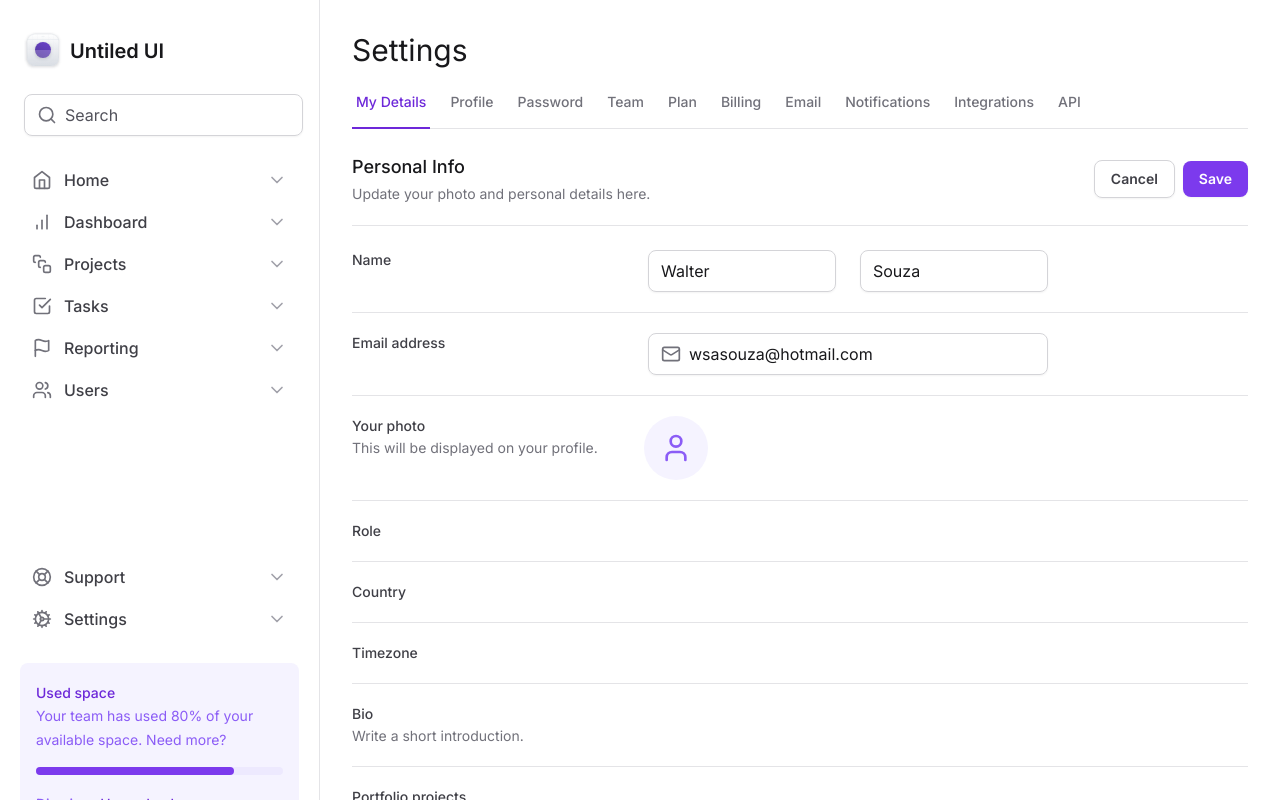
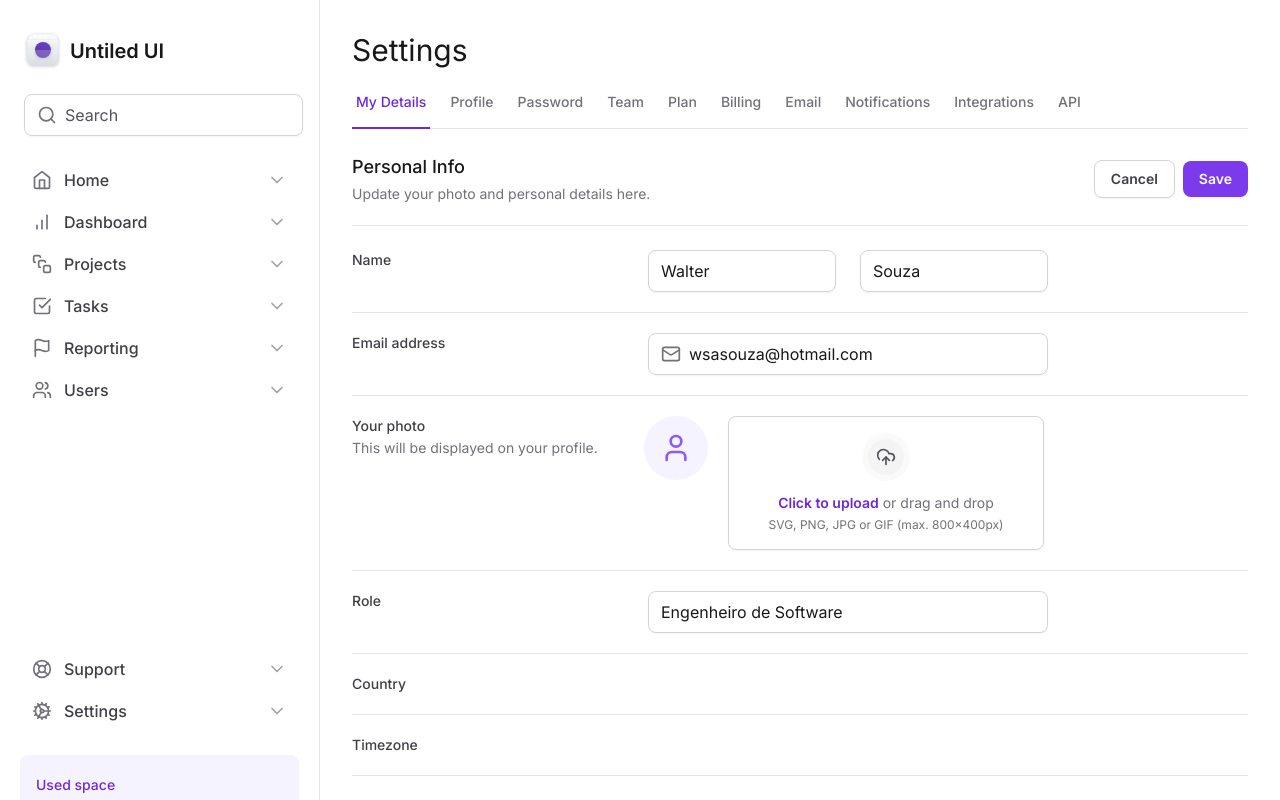
Before and after one commit to wsasouza/tailwind-tests, a Next.js app: page / in a window 1280 px wide. Shown: the top 800 px of the page. Built offline with nearby package versions, Linux system fonts and the light colour scheme.

Commit message:
Feat: Update Input File

```diff
--- a/src/app/page.tsx
+++ b/src/app/page.tsx
@@ -1,6 +1,6 @@
 import { SettingsTabs } from '@/components/SettingsTabs'
 import * as Input from '@/components/Input'
-import { Mail, User } from 'lucide-react'
+import { Mail, UploadCloud, User } from 'lucide-react'
 
 export default function Home() {
   return (
@@ -81,17 +81,44 @@ export default function Home() {
                 This will be displayed on your profile.
               </p>
             </label>
-            <div>
+            <div className="flex items-start gap-5">
               <div className="flex h-16 w-16 items-center justify-center rounded-full bg-violet-50">
                 <User className="h-8 w-8  text-violet-500" />
               </div>
+              <label
+                htmlFor="photo"
+                className="flex flex-1 cursor-pointer flex-col items-center gap-3 rounded-lg border border-zinc-300 px-6 py-4 text-center text-zinc-500 shadow-sm"
+              >
+                <div className="rounded-full border-6 border-zinc-50 bg-zinc-100 p-2">
+                  <UploadCloud className="h-5 w-5 text-zinc-600" />
+                </div>
+
+                <div className="flex flex-col items-center gap-1">
+                  <span className="text-sm">
+                    <span className="font-semibold text-violet-700">
+                      Click to upload
+                    </span>{' '}
+                    or drag and drop
+                  </span>
+                  <span className="text-xs">
+                    SVG, PNG, JPG or GIF (max. 800x400px)
+                  </span>
+                </div>
+              </label>
+              <input type="file" className="sr-only" id="photo" />
             </div>
           </div>
           <div className="grid grid-cols-form gap-3 pt-5">
             <label htmlFor="role" className="text-sm font-medium text-zinc-700">
               Role
             </label>
-            <div></div>
+            <Input.Root>
+              <Input.Control
+                id="role"
+                type="text"
+                defaultValue="Engenheiro de Software"
+              />
+            </Input.Root>
           </div>
           <div className="grid grid-cols-form gap-3 pt-5">
             <label
--- /dev/null
+++ b/src/components/Form/FileInput/Root.tsx
@@ -0,0 +1,7 @@
+import { ComponentProps } from 'react'
+
+export type RootProps = ComponentProps<'div'>
+
+export function Root(props: RootProps) {
+  return <div {...props} />
+}
--- a/tailwind.config.js
+++ b/tailwind.config.js
@@ -8,6 +8,9 @@ module.exports = {
         profile: 'max-content 1fr min-content',
         form: 'minmax(7.5rem, 17.5rem) minmax(25rem, 1fr) minmax(0, 15rem)',
       },
+      borderWidth: {
+        6: '6px',
+      },
     },
   },
   plugins: [],
```
Also changed, not shown: src/components/Form/FileInput/Control.tsx (added), src/components/Form/FileInput/ImagePreview.tsx (added), src/components/Form/FileInput/Trigger.tsx (added).
